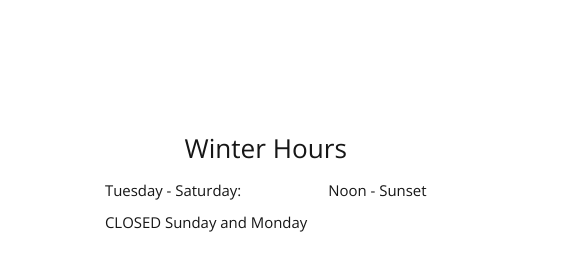
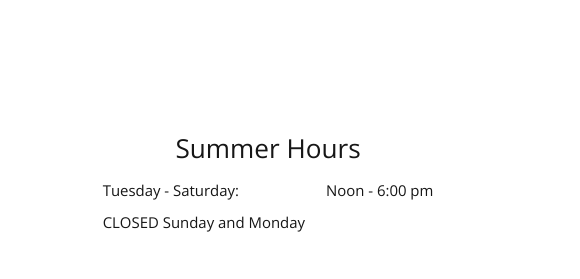
Before and after one commit to V-Ravishankar23/gem-thrift, a plain HTML site: page index.html in a window 1280 px wide. Shown: the part 912-1191 px from the top of the page, 96-676 px from the left. Drawn offline with nearby package versions, Linux system fonts and the light colour scheme.

Commit message:
Update index.html

```diff
--- a/index.html
+++ b/index.html
@@ -78,9 +78,9 @@
           <p><a style="color:#707070;" href="https://goo.gl/maps/eZm1oufVPWjsXZDp8"><i class="fas fa-map-marker-alt"></i>&nbsp;&nbsp;3711 12th St NW, Albuquerque, NM 87107</a></p>
           <div style="width:100%;" class="d-flex flex-wrap align-items-center justify-content-center">
             <div id="hours-box" class="flex-grow-1 justify-content-center">
-              <h3>Winter Hours</h3>
+              <h3>Summer Hours</h3>
               <table id="hours-table">
-                <tr><td>Tuesday - Saturday:</td><td class="text-right">Noon - Sunset</td></tr>
+                <tr><td>Tuesday - Saturday:</td><td class="text-right">Noon - 6:00 pm</td></tr>
                 <tr><td>CLOSED Sunday and Monday</td></tr>
               </table>
             </div>
```
